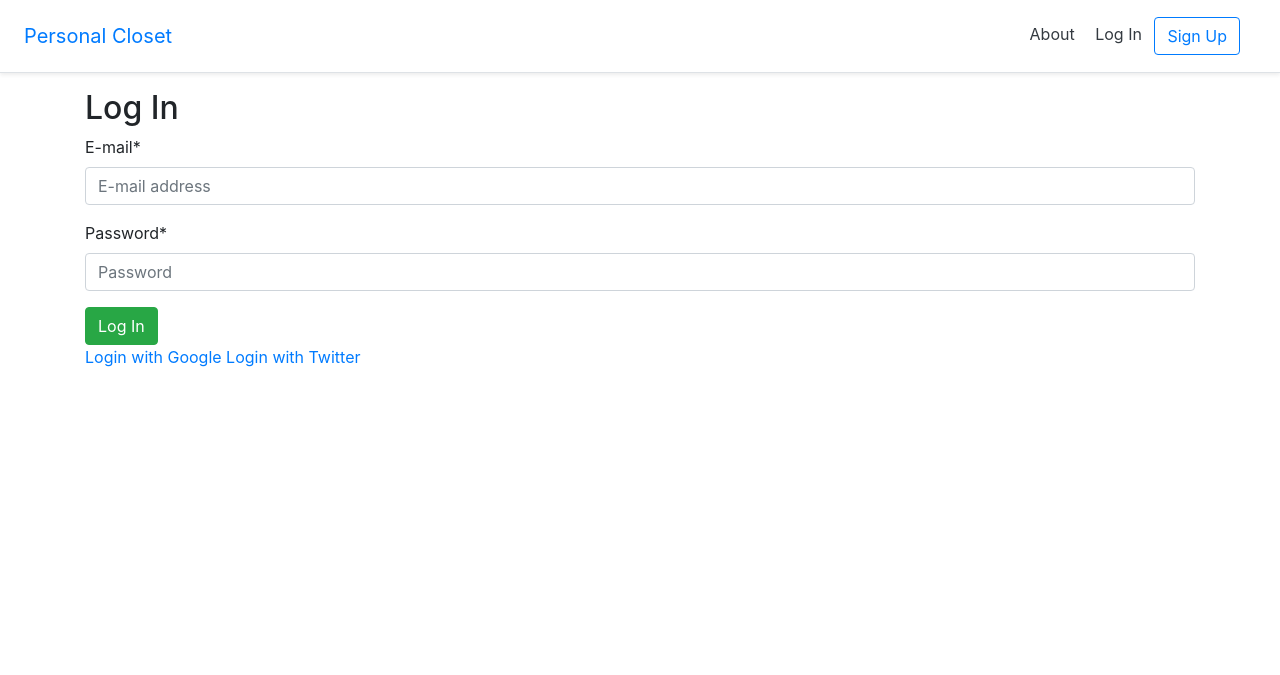
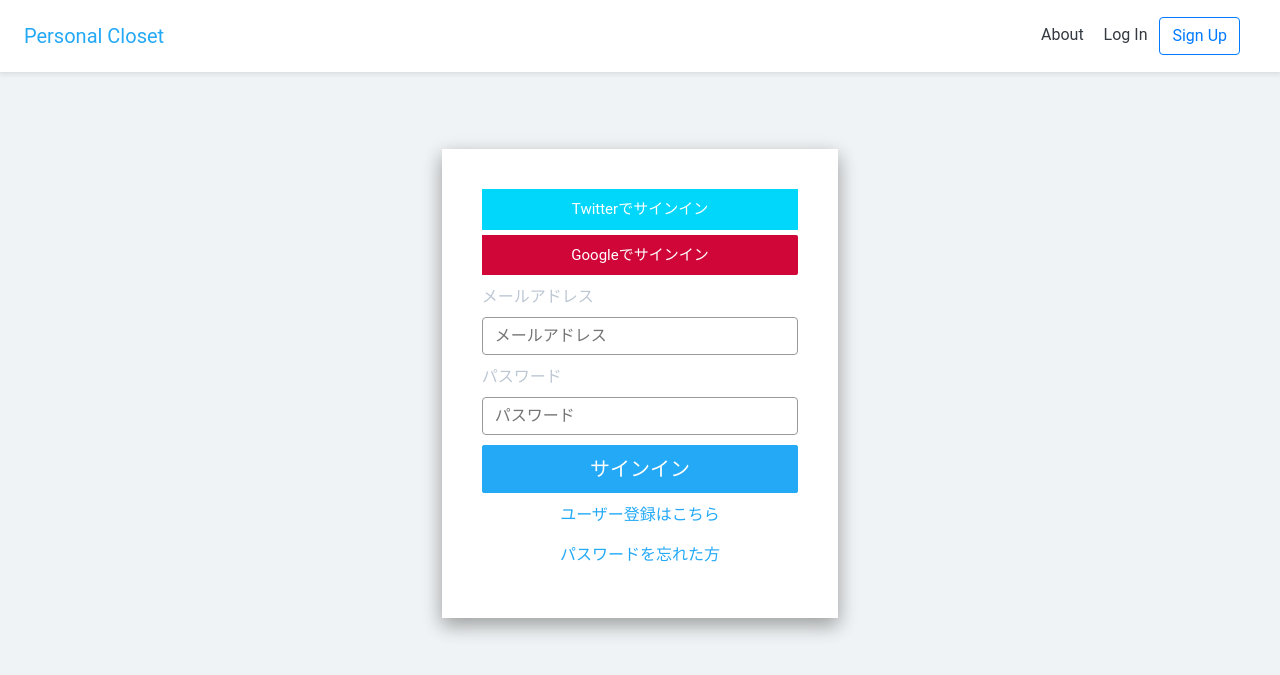
Before and after one commit to daikikuchi/Personal-closet, a Django app: page /accounts/login/ in a window 1280 px wide. Shown: the top 675 px of the page. Run offline with Django 3.2, Linux system fonts and the light colour scheme; parts of the project's set-up code (start-up, migrations or seed data) failed here and were passed over; some libraries are stand-ins or nearby versions.

Commit message:
Changed UI for login page

```diff
--- a/config/settings.py
+++ b/config/settings.py
@@ -129,9 +129,9 @@ AUTH_PASSWORD_VALIDATORS = [
 # Internationalization
 # https://docs.djangoproject.com/en/3.1/topics/i18n/
 
-LANGUAGE_CODE = 'en-us'
+LANGUAGE_CODE = 'ja'
 
-TIME_ZONE = 'UTC'
+TIME_ZONE = 'Asia/Tokyo'
 
 USE_I18N = True
 
--- a/static/css/base.css
+++ b/static/css/base.css
@@ -6,3 +6,127 @@ h1 {
     height: 300px;
     width: auto;
 }
+
+body {
+    background-color: #f0f3f5;
+	font-family: 'Roboto';
+}
+
+.box {
+	background-color: #fff;
+	padding: 35px 40px;
+	margin-top: 60px; /*Remove, its example*/
+	box-shadow: 0 8px 17px 0 rgba(0, 0, 0, 0.2), 0 6px 20px 0 rgba(0, 0, 0, 0.19);
+}
+
+.input-group {
+	margin: 5px 0px;
+}
+
+.addon-google {
+	background-color: hsl(345, 83%, 36%);
+	border: none;
+	border-radius: 2px 0px 0px 2px;
+	color: #fff;
+}
+
+.btn-google,
+.btn-google:hover {
+	background-color: hsl(345, 94%, 42%);
+	color: #fff;
+	border-radius: 0px 2px 2px 0px;
+	font-size: 15px;
+}
+
+.addon-twitter {
+	background-color: #00c6e9;
+	border: none;
+	border-radius: 2px 0px 0px 2px;
+	color: #fff;
+}
+
+.btn-twitter,
+.btn-twitter:hover {
+	background-color: #00d7fa;
+	color: #fff;
+	border-radius: 0px;
+	font-size: 15px;
+}
+
+.btn-primary {
+	border-radius: 2px;
+	background-color: #23a9f6;
+	border-color: #23a9f6;
+	margin: 10px 0px;
+}
+
+p {
+	color: #aebbcb;
+}
+
+a {
+	color: #23a9f6;
+}
+
+.divider-form {
+    border: 1px solid #EBEFF1;
+    margin: 15px -40px 10px;
+}
+
+label {
+	text-transform: uppercase;
+	color: #bdc7d4;
+}
+
+strong {
+	color: #95a5bb;
+}
+
+.form-control {
+    background: none;
+    height: 40px;
+    border: none;
+    border-radius: 0px;
+    box-shadow: none;
+    color: #8b9eb6;
+    padding: 0px;
+}
+
+.form-control:focus {
+    box-shadow: none;
+}
+
+.form-group {
+    margin-bottom: 0;
+}
+
+div.field {
+    margin-top: 10px;
+}
+
+div.field > span.helptext {
+    font-size: 14px;
+    color: #999;
+}
+
+div.field > label {
+    display: block;
+}
+
+div.field > input, div.field > textarea, div.field > select, div.field > button {
+    width: 100%;
+    padding: 6px 12px;
+    box-sizing: border-box;
+    border-radius: 4px;
+    border: solid 1px #999;
+}
+
+.alert-message {
+	background-color: red;
+	color:white;
+}
+
+.info-message {
+	background-color: rgb(108, 116, 236);
+	color:white;
+}
--- a/templates/account/login.html
+++ b/templates/account/login.html
@@ -1,16 +1,61 @@
 {% extends 'base.html' %}
-{% load crispy_forms_tags %}
+{% load static %}
 {% load socialaccount %}
 
 {% block title %}Log In{% endblock title %}
 
 {% block content %}
-  <h2>Log In</h2>
-  <form method="post">
-    {% csrf_token %}
-    {{ form|crispy }}
-    <button class="btn btn-success" type="submit">Log In</button>
-  </form>
-  <a href="{% provider_login_url 'google' %}">Login with Google</a>
-  <a href="{% provider_login_url 'twitter' %}">Login with Twitter</a>
-{% endblock content %}
+<div class="row justify-content-center">
+  <div class="col-md-4 col-md-offset-4">
+    <div class="box">
+      {% get_providers as socialaccount_providers %}
+      {% for provider in socialaccount_providers %}
+      <!-- ソーシャルログオン start -->
+      {% if provider.name == "Google" %}
+      <div class="input-group">
+        <span class="input-group-addon addon-google">
+          <i class="fa fa-fw fa-2x fa-google fa-fw"></i>
+        </span>
+        <a class="btn btn-lg btn-block btn-google socialaccount_provider {{provider.id}}"
+          href="{% provider_login_url provider.id process=process scope=scope auth_params=auth_params %}">
+          Googleでサインイン</a>
+      </div>
+      {% elif provider.name == "Twitter" %}
+      <div class="input-group">
+        <span class="input-group-addon addon-twitter">
+          <i class="fa fa-fw fa-2x fa-twitter fa-fw"></i>
+        </span>
+        <a class="btn btn-lg btn-block btn-twitter  socialaccount_provider {{provider.id}}"
+          href="{% provider_login_url provider.id process=process scope=scope auth_params=auth_params %}">
+          Twitterでサインイン</a>
+      </div>
+      {% endif %}
+      {% endfor %}
+      <!-- ソーシャルログオン end -->
+
+      <!-- django form -->
+      <form role="form" class="login" method="POST" action="{% url 'account_login' %}">
+        {% csrf_token %}
+
+        {% for field in form %}
+
+        <div class="form-group field">
+          <label for="{{ field.id_for_label }}">{{field.label}}</label>
+          {{ field }}
+        </div>
+        {% endfor %}
+        {% for error in form.non_field_errors %}
+        <div class="alert-message">
+          <p>{{ error }}</p>
+        </div>
+        {% endfor %}
+
+        <button type="submit" class="btn-block btn btn-lg btn-primary">サインイン</button>
+        <p class="text-center"><a href="{{ signup_url }}">ユーザー登録はこちら</a></p>
+        <p class="text-center"><a href="{% url 'account_reset_password' %}">パスワードを忘れた方 </a></p>
+      </form>
+    </div>
+  </div>
+</div>
+<!-- django form end -->
+{% endblock %}
--- a/templates/base.html
+++ b/templates/base.html
@@ -29,7 +29,7 @@
           </nav>
         </div>
     </header>
-    <div class="container">
+    <div class="container-fluid">
         {% block content %}
         {% endblock content %}
     </div>
--- a/templates/home.html
+++ b/templates/home.html
@@ -7,7 +7,10 @@
   <h1>Homepage</h1>
    <img class="bookcover" src="{% static 'images/example.png' %}">
   {% if user.is_authenticated %}
-    Hi! {{user.email}}
+    <h5>
+      Hi! {{user.email}}
+      {{ user.last_login }}
+    </h5>
     <p><a href="{% url 'account_logout' %}">Log Out</a></p>
   {% else %}
     <p>You are not logged in</p>
```
Also changed, not shown: static/css/login.css (added, +30 -0 lines).
